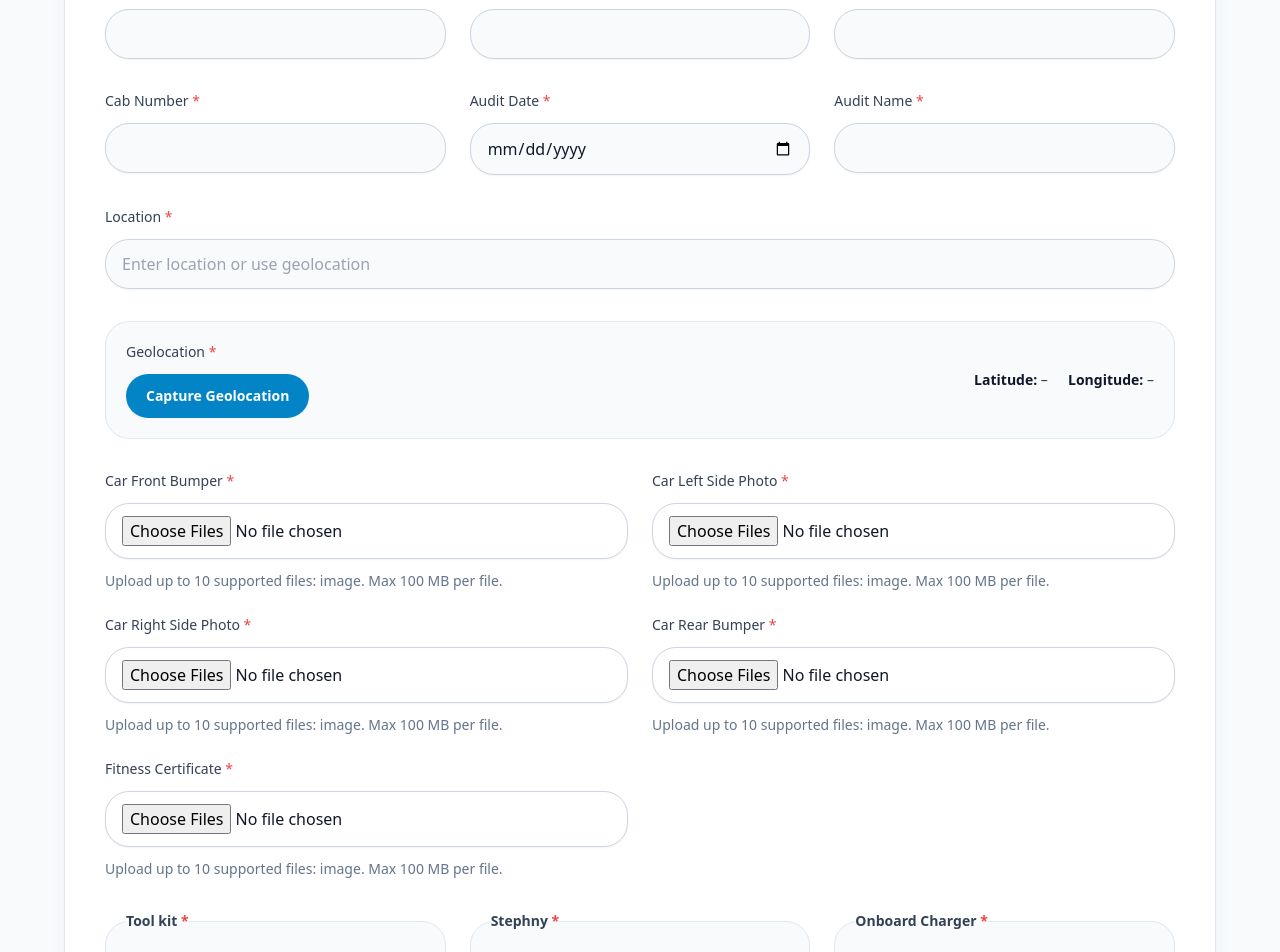
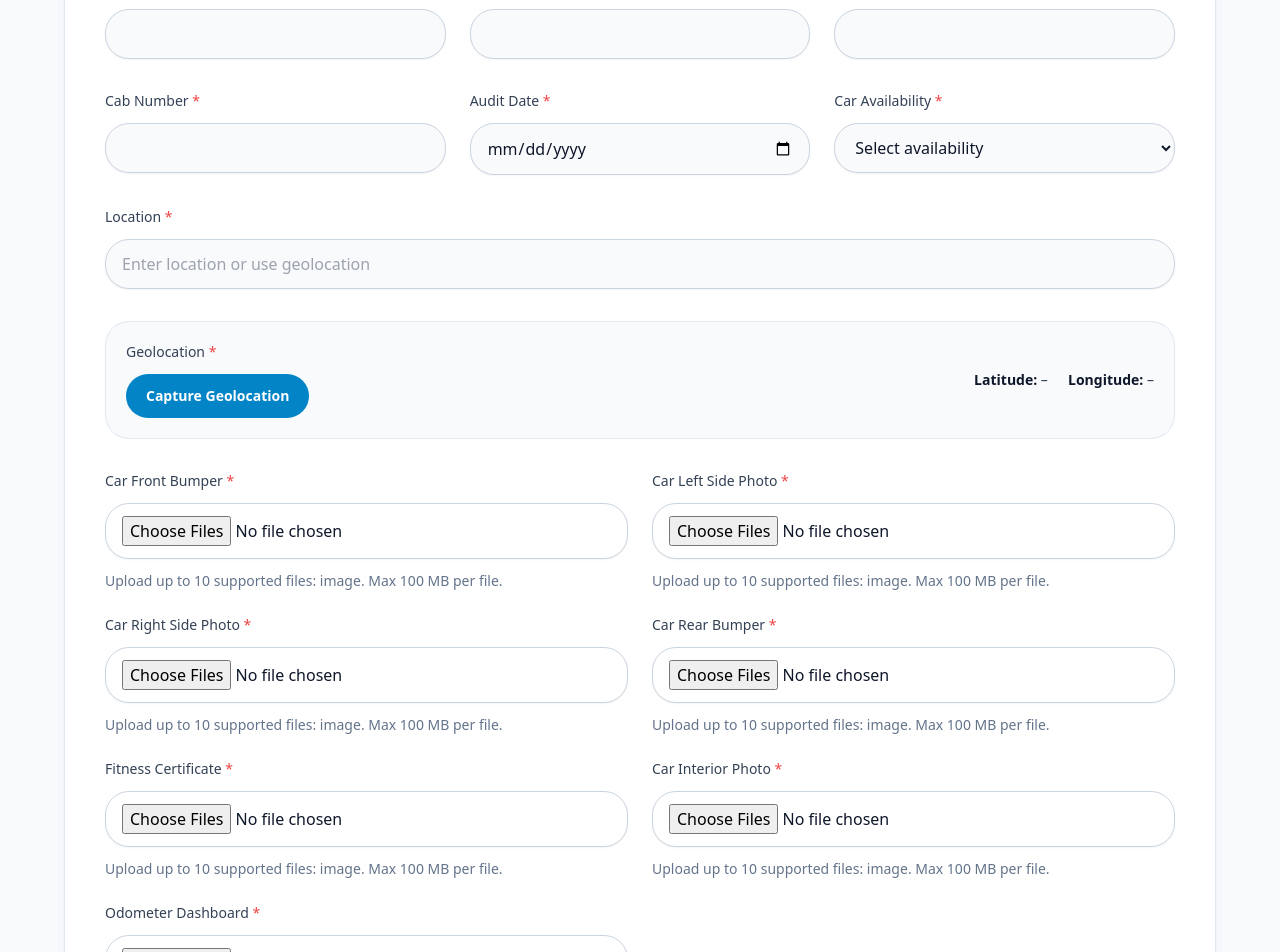
Before and after one commit to AnuJ221011/DK, a React (Vite) app: page / in a window 1280 px wide. Shown: the part 260-1212 px from the top of the page. Built offline with nearby package versions, Linux system fonts and the light colour scheme; the HTML template or start-up script is replaced by a standard one.

Commit message:
added new fields

```diff
--- a/src/App.jsx
+++ b/src/App.jsx
@@ -6,12 +6,12 @@ const initialState = {
   email: '',
   cabNumber: '',
   auditDate: '',
-  auditName: '',
+  carAvailability: '',
   location: '',
   latitude: '',
   longitude: '',
   toolKit: '',
-  stephny: '',
+  stepney: '',
   onboardCharger: '',
   carInterior: '',
   physicalAuditPass: ''
@@ -19,10 +19,13 @@ const initialState = {
 
 const interiorOptions = ['Good', 'OK', 'Bad - Not usable']
 const auditPassOptions = ['Good - Yes', 'OK - Yes', 'No - Accidental', 'No - Breakdown']
+const carAvailabilityOptions = ['Available', 'Not Available']
 
 function App() {
   const [formData, setFormData] = useState(initialState)
   const [status, setStatus] = useState('')
+
+  const isNotAvailable = formData.carAvailability === 'Not Available'
 
   const handleChange = (e) => {
     const { name, value } = e.target
@@ -84,11 +87,13 @@ function App() {
         'leftSidePhoto',
         'rightSidePhoto',
         'rearBumper',
-      'fitnessCertificate'
+        'fitnessCertificate',
+        'carInteriorPhoto',
+        'odometerDashboard'
       ]
 
       for (let field of fileInputs) {
-      const files = e.target[field].files
+        const files = e.target[field]?.files ?? []
         payload[field] = []
 
         for (let i = 0; i < files.length; i++) {
@@ -118,6 +123,17 @@ function App() {
       setStatus('Submission failed.')
     }
   }
+
+  const fileUploadFields = [
+    { id: 'frontBumper', label: 'Car Front Bumper' },
+    { id: 'leftSidePhoto', label: 'Car Left Side Photo' },
+    { id: 'rightSidePhoto', label: 'Car Right Side Photo' },
+    { id: 'rearBumper', label: 'Car Rear Bumper' },
+    { id: 'fitnessCertificate', label: 'Fitness Certificate' },
+    { id: 'carInteriorPhoto', label: 'Car Interior Photo' },
+    { id: 'odometerDashboard', label: 'Odometer Dashboard' }
+  ]
+
   return (
     <div className="min-h-screen bg-slate-50 py-10 px-4 sm:px-6 lg:px-8">
       <div className="mx-auto max-w-6xl rounded-[32px] border border-slate-200 bg-white p-8 shadow-lg shadow-slate-200/70 sm:p-10">
@@ -153,8 +169,13 @@ function App() {
               <input type="date" id="auditDate" name="auditDate" value={formData.auditDate} onChange={handleChange} required className="w-full rounded-3xl border border-slate-300 bg-slate-50 px-4 py-3 text-slate-900 shadow-sm outline-none transition focus:border-sky-500 focus:ring-2 focus:ring-sky-100" />
             </div>
             <div className="space-y-3">
-              <label htmlFor="auditName" className="block text-sm font-medium text-slate-700">Audit Name <span className="text-red-500">*</span></label>
-              <input type="text" id="auditName" name="auditName" value={formData.auditName} onChange={handleChange} required className="w-full rounded-3xl border border-slate-300 bg-slate-50 px-4 py-3 text-slate-900 shadow-sm outline-none transition focus:border-sky-500 focus:ring-2 focus:ring-sky-100" />
+              <label htmlFor="carAvailability" className="block text-sm font-medium text-slate-700">Car Availability <span className="text-red-500">*</span></label>
+              <select id="carAvailability" name="carAvailability" value={formData.carAvailability} onChange={handleChange} required className="w-full rounded-3xl border border-slate-300 bg-slate-50 px-4 py-3 text-slate-900 shadow-sm outline-none transition focus:border-sky-500 focus:ring-2 focus:ring-sky-100">
+                <option value="">Select availability</option>
+                {carAvailabilityOptions.map((option) => (
+                  <option key={option} value={option}>{option}</option>
+                ))}
+              </select>
             </div>
           </div>
 
@@ -174,54 +195,56 @@ function App() {
             </div>
           </div>
 
+          {isNotAvailable && (
+            <div className="rounded-3xl border border-amber-200 bg-amber-50 px-5 py-4 text-sm font-medium text-amber-700">
+              Car is marked as Not Available — photo uploads and submission are disabled.
+            </div>
+          )}
+
           <div className="grid gap-6 lg:grid-cols-2">
-            {[
-              { id: 'frontBumper', label: 'Car Front Bumper <span className="text-red-500">*</span>' },
-              { id: 'leftSidePhoto', label: 'Car Left Side Photo <span className="text-red-500">*</span>' },
-              { id: 'rightSidePhoto', label: 'Car Right Side Photo <span className="text-red-500">*</span>' },
-              { id: 'rearBumper', label: 'Car Rear Bumper <span className="text-red-500">*</span>' },
-              { id: 'fitnessCertificate', label: 'Fitness Certificate <span className="text-red-500">*</span>' }
-            ].map((item) => (
-              <div key={item.id} className="space-y-3">
+            {fileUploadFields.map((item) => (
+              <div key={item.id} className={`space-y-3 ${isNotAvailable ? 'opacity-40' : ''}`}>
                 <label htmlFor={item.id} className="block text-sm font-medium text-slate-700">
-                  {item.label.includes('*') ? (
-                    <>
-                      {item.label.split('<span')[0]} <span className="text-red-500">*</span>
-                    </>
-                  ) : (
-                    item.label
-                  )}
+                  {item.label} <span className="text-red-500">*</span>
                 </label>
-                <input type="file" id={item.id} name={item.id} accept="image/*" multiple className="w-full rounded-3xl border border-slate-300 bg-white px-4 py-3 text-slate-900 shadow-sm outline-none transition focus:border-sky-500 focus:ring-2 focus:ring-sky-100" />
+                <input
+                  type="file"
+                  id={item.id}
+                  name={item.id}
+                  accept="image/*"
+                  multiple
+                  disabled={isNotAvailable}
+                  className="w-full rounded-3xl border border-slate-300 bg-white px-4 py-3 text-slate-900 shadow-sm outline-none transition focus:border-sky-500 focus:ring-2 focus:ring-sky-100 disabled:cursor-not-allowed"
+                />
                 <p className="text-sm text-slate-500">Upload up to 10 supported files: image. Max 100 MB per file.</p>
               </div>
             ))}
           </div>
 
-          <div className="grid gap-6 lg:grid-cols-3">
+          <div className={`grid gap-6 lg:grid-cols-3 ${isNotAvailable ? 'opacity-40' : ''}`}>
             <fieldset className="space-y-3 rounded-3xl border border-slate-200 bg-slate-50 p-5">
               <legend className="text-sm font-semibold text-slate-700">Tool kit <span className="text-red-500">*</span></legend>
-              <label className="flex items-center gap-3 text-sm text-slate-700"><input type="radio" name="toolKit" value="Yes" checked={formData.toolKit === 'Yes'} onChange={handleChange} required className="h-4 w-4 text-sky-600 focus:ring-sky-500" /> Yes</label>
-              <label className="flex items-center gap-3 text-sm text-slate-700"><input type="radio" name="toolKit" value="No" checked={formData.toolKit === 'No'} onChange={handleChange} className="h-4 w-4 text-sky-600 focus:ring-sky-500" /> No</label>
+              <label className="flex items-center gap-3 text-sm text-slate-700"><input type="radio" name="toolKit" value="Yes" checked={formData.toolKit === 'Yes'} onChange={handleChange} disabled={isNotAvailable} className="h-4 w-4 text-sky-600 focus:ring-sky-500" /> Yes</label>
+              <label className="flex items-center gap-3 text-sm text-slate-700"><input type="radio" name="toolKit" value="No" checked={formData.toolKit === 'No'} onChange={handleChange} disabled={isNotAvailable} className="h-4 w-4 text-sky-600 focus:ring-sky-500" /> No</label>
             </fieldset>
 
             <fieldset className="space-y-3 rounded-3xl border border-slate-200 bg-slate-50 p-5">
-              <legend className="text-sm font-semibold text-slate-700">Stephny <span className="text-red-500">*</span></legend>
-              <label className="flex items-center gap-3 text-sm text-slate-700"><input type="radio" name="stephny" value="Yes" checked={formData.stephny === 'Yes'} onChange={handleChange} required className="h-4 w-4 text-sky-600 focus:ring-sky-500" /> Yes</label>
-              <label className="flex items-center gap-3 text-sm text-slate-700"><input type="radio" name="stephny" value="No" checked={formData.stephny === 'No'} onChange={handleChange} className="h-4 w-4 text-sky-600 focus:ring-sky-500" /> No</label>
+              <legend className="text-sm font-semibold text-slate-700">Stepney <span className="text-red-500">*</span></legend>
+              <label className="flex items-center gap-3 text-sm text-slate-700"><input type="radio" name="stepney" value="Yes" checked={formData.stepney === 'Yes'} onChange={handleChange} disabled={isNotAvailable} className="h-4 w-4 text-sky-600 focus:ring-sky-500" /> Yes</label>
+              <label className="flex items-center gap-3 text-sm text-slate-700"><input type="radio" name="stepney" value="No" checked={formData.stepney === 'No'} onChange={handleChange} disabled={isNotAvailable} className="h-4 w-4 text-sky-600 focus:ring-sky-500" /> No</label>
             </fieldset>
 
             <fieldset className="space-y-3 rounded-3xl border border-slate-200 bg-slate-50 p-5">
               <legend className="text-sm font-semibold text-slate-700">Onboard Charger <span className="text-red-500">*</span></legend>
-              <label className="flex items-center gap-3 text-sm text-slate-700"><input type="radio" name="onboardCharger" value="Yes" checked={formData.onboardCharger === 'Yes'} onChange={handleChange} required className="h-4 w-4 text-sky-600 focus:ring-sky-500" /> Yes</label>
-              <label className="flex items-center gap-3 text-sm text-slate-700"><input type="radio" name="onboardCharger" value="No" checked={formData.onboardCharger === 'No'} onChange={handleChange} className="h-4 w-4 text-sky-600 focus:ring-sky-500" /> No</label>
+              <label className="flex items-center gap-3 text-sm text-slate-700"><input type="radio" name="onboardCharger" value="Yes" checked={formData.onboardCharger === 'Yes'} onChange={handleChange} disabled={isNotAvailable} className="h-4 w-4 text-sky-600 focus:ring-sky-500" /> Yes</label>
+              <label className="flex items-center gap-3 text-sm text-slate-700"><input type="radio" name="onboardCharger" value="No" checked={formData.onboardCharger === 'No'} onChange={handleChange} disabled={isNotAvailable} className="h-4 w-4 text-sky-600 focus:ring-sky-500" /> No</label>
             </fieldset>
           </div>
 
-          <div className="grid gap-6 lg:grid-cols-2">
+          <div className={`grid gap-6 lg:grid-cols-2 ${isNotAvailable ? 'opacity-40' : ''}`}>
             <div className="space-y-3">
               <label htmlFor="carInterior" className="block text-sm font-medium text-slate-700">Car Interior <span className="text-red-500">*</span></label>
-              <select id="carInterior" name="carInterior" value={formData.carInterior} onChange={handleChange} required className="w-full rounded-3xl border border-slate-300 bg-slate-50 px-4 py-3 text-slate-900 shadow-sm outline-none transition focus:border-sky-500 focus:ring-2 focus:ring-sky-100">
+              <select id="carInterior" name="carInterior" value={formData.carInterior} onChange={handleChange} disabled={isNotAvailable} className="w-full rounded-3xl border border-slate-300 bg-slate-50 px-4 py-3 text-slate-900 shadow-sm outline-none transition focus:border-sky-500 focus:ring-2 focus:ring-sky-100 disabled:cursor-not-allowed">
                 <option value="">Select status</option>
                 {interiorOptions.map((option) => (
                   <option key={option} value={option}>{option}</option>
@@ -231,7 +254,7 @@ function App() {
 
             <div className="space-y-3">
               <label htmlFor="physicalAuditPass" className="block text-sm font-medium text-slate-700">Physical Audit Pass <span className="text-red-500">*</span></label>
-              <select id="physicalAuditPass" name="physicalAuditPass" value={formData.physicalAuditPass} onChange={handleChange} required className="w-full rounded-3xl border border-slate-300 bg-slate-50 px-4 py-3 text-slate-900 shadow-sm outline-none transition focus:border-sky-500 focus:ring-2 focus:ring-sky-100">
+              <select id="physicalAuditPass" name="physicalAuditPass" value={formData.physicalAuditPass} onChange={handleChange} disabled={isNotAvailable} className="w-full rounded-3xl border border-slate-300 bg-slate-50 px-4 py-3 text-slate-900 shadow-sm outline-none transition focus:border-sky-500 focus:ring-2 focus:ring-sky-100 disabled:cursor-not-allowed">
                 <option value="">Select result</option>
                 {auditPassOptions.map((option) => (
                   <option key={option} value={option}>{option}</option>
@@ -243,12 +266,18 @@ function App() {
           <input type="hidden" name="latitude" value={formData.latitude} />
           <input type="hidden" name="longitude" value={formData.longitude} />
 
-          <button type="submit" className="w-full rounded-3xl bg-slate-950 px-6 py-4 text-base font-semibold text-white shadow-lg shadow-slate-950/10 transition hover:bg-slate-800 focus:outline-none focus:ring-2 focus:ring-slate-900 focus:ring-offset-2 focus:ring-offset-slate-50">Submit Audit</button>
+          <button
+            type="submit"
+            disabled={isNotAvailable}
+            className="w-full rounded-3xl bg-slate-950 px-6 py-4 text-base font-semibold text-white shadow-lg shadow-slate-950/10 transition hover:bg-slate-800 focus:outline-none focus:ring-2 focus:ring-slate-900 focus:ring-offset-2 focus:ring-offset-slate-50 disabled:cursor-not-allowed disabled:opacity-40"
+          >
+            Submit Audit
+          </button>
         </form>
 
         {status && (
           <p className={`mt-6 rounded-3xl px-5 py-4 text-center text-sm font-medium ${
-            status.startsWith('Error') ? 'bg-red-50 text-red-700' : status.includes('successfully') ? 'bg-green-50 text-green-700' : 'bg-sky-50 text-sky-700'
+            status.startsWith('Submission failed') ? 'bg-red-50 text-red-700' : status.includes('successfully') ? 'bg-green-50 text-green-700' : 'bg-sky-50 text-sky-700'
           }`}>{status}</p>
         )}
       </div>
```
Lines whose indentation alone changed are shown as unchanged.
